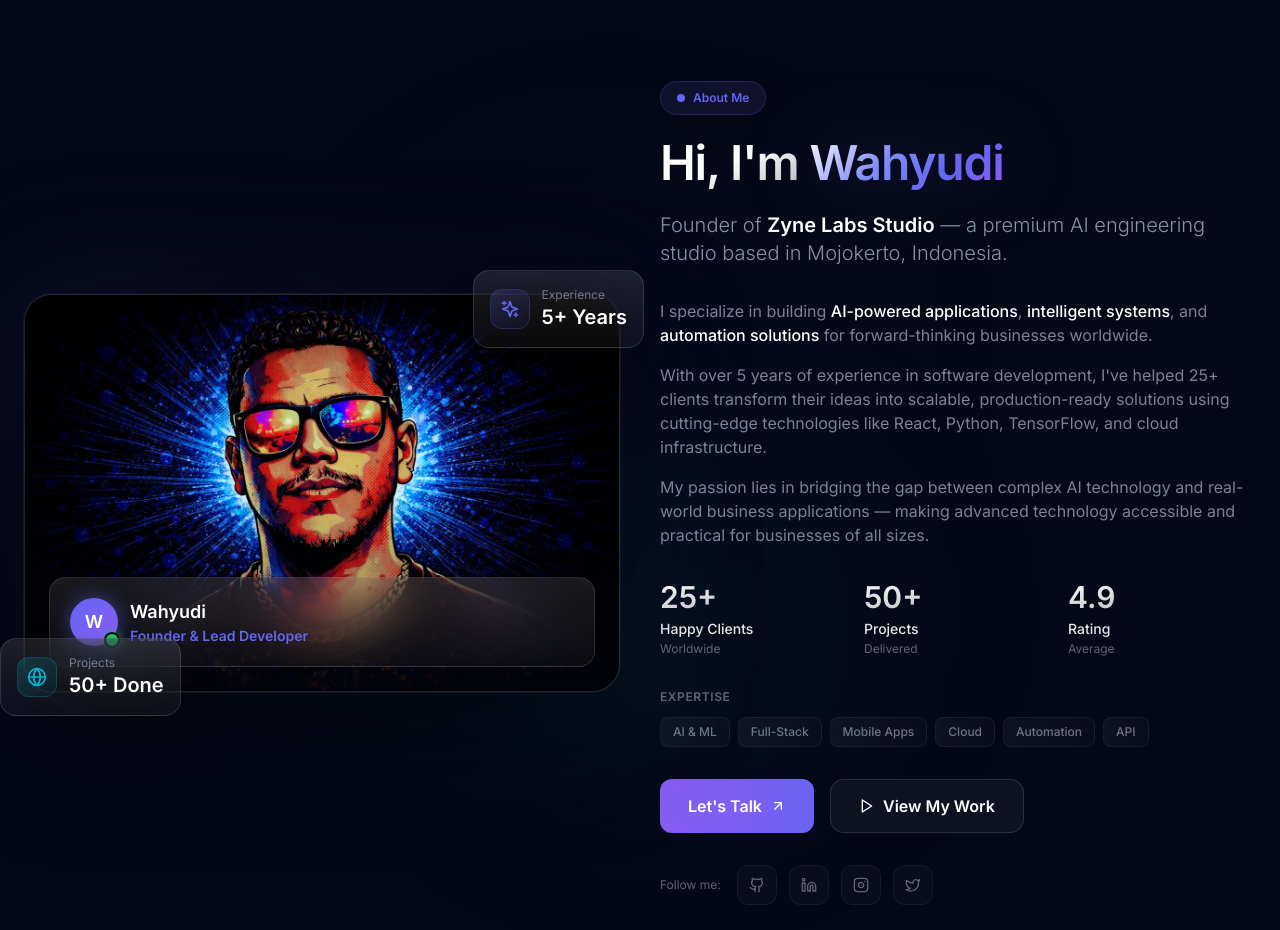
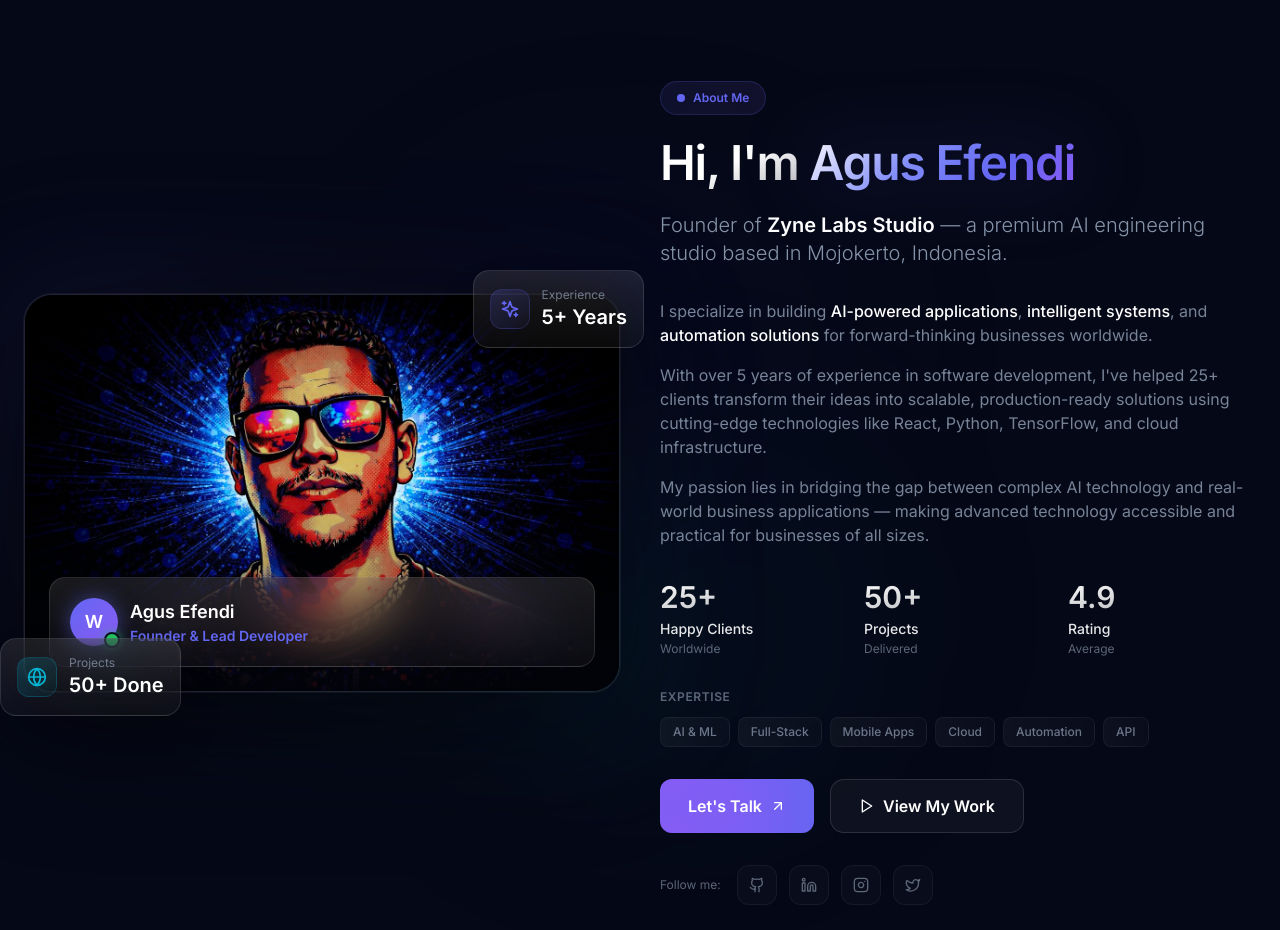
Before and after one commit to guzzuga/zyne-labs-premium, a Next.js app: page / in a window 1280 px wide. Shown: the part 920-1850 px from the top of the page. Built offline with nearby package versions, Linux system fonts and the light colour scheme.

Commit message:
chore: Update name from Wahyudi to Agus Efendi

```diff
--- a/src/components/About.tsx
+++ b/src/components/About.tsx
@@ -70,7 +70,7 @@
                       <div className="absolute -bottom-0.5 -right-0.5 h-3 w-3 sm:h-4 sm:w-4 rounded-full bg-green-500 border-2 border-[#0B0F1F] shadow-[0_0_10px_rgba(34,197,94,0.6)]" />
                     </div>
                     <div>
-                      <h3 className="text-white font-bold text-base sm:text-lg">Wahyudi</h3>
+                      <h3 className="text-white font-bold text-base sm:text-lg">Agus Efendi</h3>
                       <p className="text-primary text-xs sm:text-sm font-semibold">Founder & Lead Developer</p>
                     </div>
                   </div>
@@ -143,7 +143,7 @@
                 Hi, I'm
               </span>{" "}
               <span className="gradient-text bg-gradient-to-r from-primary via-purple-glow to-cyan bg-clip-text text-transparent drop-shadow-[0_0_40px_rgba(99,102,241,0.3)]">
-                Wahyudi
+                Agus Efendi
               </span>
             </h2>
 
```
